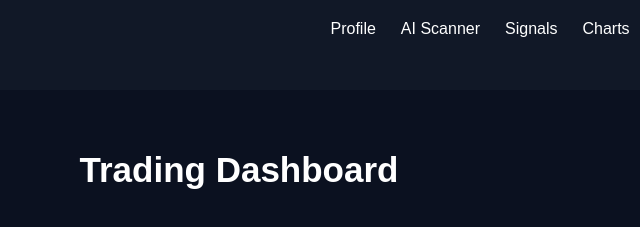
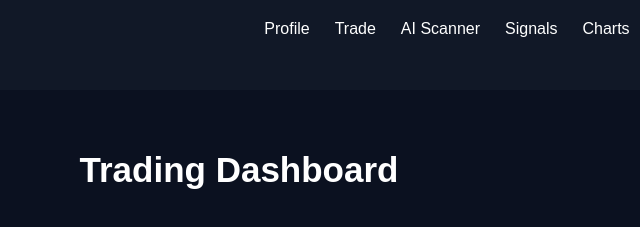
Before and after one commit to scovieadams-a11y/algo-ai-trading, a plain HTML site: page frontend/dashboard.html in a window 1280 px wide. Shown: the top 227 px of the page, 401-1041 px from the left. Drawn offline with Linux system fonts and the light colour scheme.

Commit message:
Add Trade link to dashboard navigation

```diff
--- a/frontend/dashboard.html
+++ b/frontend/dashboard.html
@@ -26,8 +26,13 @@ Adams AI Trading
 
 
 <ul>
+
   <li>
 <a href="profile.html">Profile</a>
+</li>
+
+  <li>
+<a href="trading.html">Trade</a>
 </li>
 
 <li>
```
